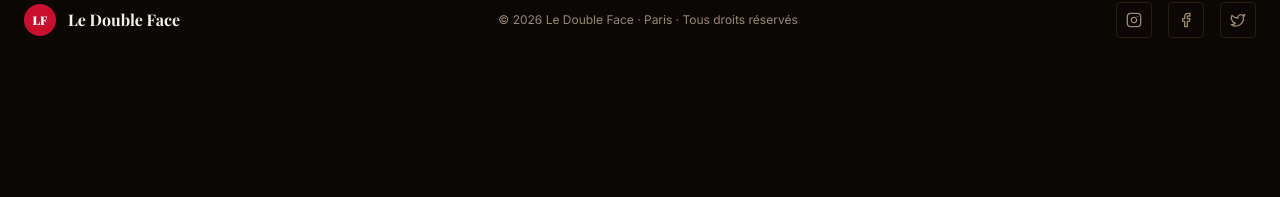
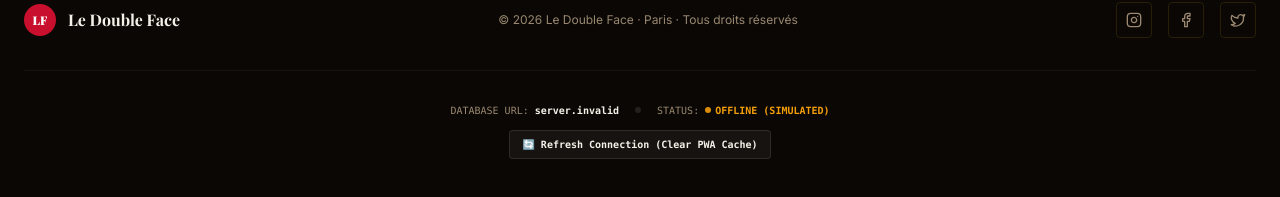
Before and after one commit to lfaz433/ledoubleface, a React (Vite) app: page / in a window 1280 px wide. Shown: the part 3854-4051 px from the top of the page. Before the commit the page ends 3940 px from the top, so only its background shows below. Built offline with nearby package versions, Linux system fonts and the light colour scheme; no server answers; the database is empty; a web font is replaced by a local one.

Commit message:
feat: add real-time connection diagnostics and PWA cache reset functionality

```diff
--- a/src/app/components/AdminDashboard.tsx
+++ b/src/app/components/AdminDashboard.tsx
@@ -76,6 +76,24 @@ export function AdminDashboard() {
   const [orders, setOrders] = useState<Order[]>([]);
   const [loading, setLoading] = useState(true);
   const [dbError, setDbError] = useState(false);
+
+  const forceReload = async () => {
+    if (typeof window !== "undefined" && "serviceWorker" in navigator) {
+      try {
+        const registrations = await navigator.serviceWorker.getRegistrations();
+        for (const reg of registrations) {
+          await reg.unregister();
+        }
+        if ("caches" in window) {
+          const cacheNames = await caches.keys();
+          await Promise.all(cacheNames.map(name => caches.delete(name)));
+        }
+      } catch (err) {
+        console.error("Failed to unregister service worker / clear cache:", err);
+      }
+    }
+    window.location.href = window.location.origin + window.location.pathname + "?t=" + Date.now();
+  };
 
   const [editingProduct, setEditingProduct] = useState<Product | null>(null);
   const [showProductForm, setShowProductForm] = useState(false);
@@ -1132,8 +1150,14 @@ export function AdminDashboard() {
           <div className="flex items-center gap-2">
             <span className="text-[#8E7E70] font-mono text-xs uppercase tracking-widest">{section} console</span>
           </div>
-          <div className="flex items-center gap-4 text-xs font-mono">
-            <span className="text-[#8E7E70]">SUPABASE STATUS:</span>
+          <div className="flex items-center gap-6 text-xs font-mono">
+            <div className="flex items-center gap-1.5">
+              <span className="text-[#8E7E70]">DB URL:</span>
+              <span className="text-white font-bold">{import.meta.env.VITE_SUPABASE_URL ? import.meta.env.VITE_SUPABASE_URL.replace("https://", "") : "NOT DEFINED"}</span>
+            </div>
+            <div className="flex items-center gap-3">
+              <div className="flex items-center gap-1.5">
+                <span className="text-[#8E7E70]">STATUS:</span>
                 {(!supabase || supabase.isMock || dbError) ? (
                   <span className="flex items-center gap-1.5 font-bold text-[#F59E0B]">
                     <span className="w-1.5 h-1.5 rounded-full bg-[#F59E0B]" /> OFFLINE (SIMULATED)
@@ -1143,6 +1167,15 @@ export function AdminDashboard() {
                     <span className="w-1.5 h-1.5 rounded-full bg-[#10B981]" /> ONLINE
                   </span>
                 )}
+              </div>
+              <button
+                onClick={forceReload}
+                className="px-2 py-1 bg-white/5 border border-white/10 hover:bg-white/10 active:scale-95 text-[#E5D5C5] rounded text-[9px] font-mono transition-all cursor-pointer"
+                title="Refresh Console Connection (Clear Cache)"
+              >
+                🔄 REFRESH
+              </button>
+            </div>
           </div>
         </header>
 
--- a/src/app/components/ClientOrdering.tsx
+++ b/src/app/components/ClientOrdering.tsx
@@ -76,6 +76,24 @@ export function ClientOrdering({ tableId, area }: { tableId: string; area: strin
 
   // Waiter State
   const [waiterCalled, setWaiterCalled] = useState(false);
+
+  const forceReload = async () => {
+    if (typeof window !== "undefined" && "serviceWorker" in navigator) {
+      try {
+        const registrations = await navigator.serviceWorker.getRegistrations();
+        for (const reg of registrations) {
+          await reg.unregister();
+        }
+        if ("caches" in window) {
+          const cacheNames = await caches.keys();
+          await Promise.all(cacheNames.map(name => caches.delete(name)));
+        }
+      } catch (err) {
+        console.error("Failed to unregister service worker / clear cache:", err);
+      }
+    }
+    window.location.href = window.location.origin + window.location.pathname + "?t=" + Date.now();
+  };
 
   // Payment Selection
   const [selectedPayment, setSelectedPayment] = useState<"cash" | "visa" | "apple">("cash");
@@ -458,20 +476,20 @@ export function ClientOrdering({ tableId, area }: { tableId: string; area: strin
       setStatus("confirmed");
       setCart([]); // Clean local basket
       setOrderNote("");
-    } catch (err) {
+    } catch (err: any) {
       console.error("Order submission failed:", err);
-      alert("Submission failed. We will place a local simulated order instead.");
+      alert(`Submission failed: ${err?.message || JSON.stringify(err)}. We will place a local simulated order instead.`);
       if (typeof window !== "undefined") {
         const localOrders = JSON.parse(localStorage.getItem("ldf_orders") || "[]");
         localOrders.push({
-          id: orderId,
+          id: newOrderId,
           table_id: tableId,
           area: area || "Terrace Patio",
           status: "pending",
           total: cartTotal,
           note: finalNote || null,
           paid: false,
-          invoice_no: orderId,
+          invoice_no: newOrderId,
           created_at: new Date().toISOString()
         });
         localStorage.setItem("ldf_orders", JSON.stringify(localOrders));
@@ -479,7 +497,7 @@ export function ClientOrdering({ tableId, area }: { tableId: string; area: strin
         const localItems = JSON.parse(localStorage.getItem("ldf_order_items") || "[]");
         const newLocalItems = cart.map((item: any) => ({
           id: "li-" + Math.random().toString(36).substr(2, 6),
-          order_id: orderId,
+          order_id: newOrderId,
           product_id: item.id,
           name: item.name,
           price: item.price,
@@ -860,7 +878,13 @@ export function ClientOrdering({ tableId, area }: { tableId: string; area: strin
         <div className="px-4 py-4 flex items-center justify-between">
           <div className="flex flex-col">
             <span className="font-serif font-black text-lg text-white">Le Double Face</span>
-            <span className="font-mono text-[9px] text-[#C8102E] tracking-widest font-bold">TABLE {tableId} · {area.toUpperCase()}</span>
+            <div className="flex items-center gap-1.5 mt-0.5">
+              <span className="font-mono text-[9px] text-[#C8102E] tracking-widest font-bold">TABLE {tableId} · {area.toUpperCase()}</span>
+              <span className="w-1.5 h-1.5 rounded-full animate-pulse" style={{ backgroundColor: (!supabase || supabase.isMock || dbError) ? '#F59E0B' : '#10B981' }} />
+              <span className="font-mono text-[7px] text-[#8E7E70] uppercase tracking-wider">
+                {(!supabase || supabase.isMock || dbError) ? 'Simulated' : 'Online'}
+              </span>
+            </div>
           </div>
 
           <div className="flex items-center gap-2">
@@ -894,6 +918,18 @@ export function ClientOrdering({ tableId, area }: { tableId: string; area: strin
             </button>
           </div>
         </div>
+
+        {(!supabase || supabase.isMock || dbError) && (
+          <div className="bg-[#F59E0B]/15 border-t border-white/5 px-4 py-2.5 text-[10px] text-[#F59E0B] font-mono leading-relaxed flex items-center justify-between gap-4">
+            <span>⚠️ <strong>Simulation Mode</strong>: Connection to restaurant database failed. Orders will not sync to the kitchen.</span>
+            <button
+              onClick={forceReload}
+              className="flex-shrink-0 px-2.5 py-1 bg-[#F59E0B]/25 border border-[#F59E0B]/40 hover:bg-[#F59E0B]/35 active:scale-95 text-white rounded text-[9px] font-bold tracking-wide transition-all cursor-pointer whitespace-nowrap"
+            >
+              RESET CONNECTION
+            </button>
+          </div>
+        )}
 
         <div className="px-4 pb-3">
           <div className="relative mb-3">
@@ -1188,6 +1224,37 @@ export function ClientOrdering({ tableId, area }: { tableId: string; area: strin
           </motion.div>
         )}
       </AnimatePresence>
+
+      {/* Diagnostics / Sync Support Footer */}
+      <footer className="mt-16 px-4 py-8 border-t border-[#2A1E15]/30 flex flex-col items-center gap-2 text-center bg-[#0C0805]/50 backdrop-blur-sm">
+        <p className="font-serif italic text-[11px] text-[#8E7E70]">Le Double Face Zero-Friction Dining</p>
+        <div className="flex flex-wrap items-center justify-center gap-x-4 gap-y-1 text-[9px] font-mono mt-1 text-[#8E7E70]">
+          <div className="flex items-center gap-1">
+            <span>DB URL:</span>
+            <span className="text-[#E5D5C5] font-bold">{import.meta.env.VITE_SUPABASE_URL ? import.meta.env.VITE_SUPABASE_URL.replace("https://", "") : "NOT DEFINED"}</span>
+          </div>
+          <div className="w-1.5 h-1.5 rounded-full bg-white/10 hidden md:block" />
+          <div className="flex items-center gap-1">
+            <span>STATUS:</span>
+            {(!supabase || supabase.isMock || dbError) ? (
+              <span className="flex items-center gap-1 font-bold text-[#F59E0B]">
+                <span className="w-1.5 h-1.5 rounded-full bg-[#F59E0B]" /> OFFLINE (SIMULATED)
+              </span>
+            ) : (
+              <span className="flex items-center gap-1 font-bold text-[#10B981]">
+                <span className="w-1.5 h-1.5 rounded-full bg-[#10B981]" /> ONLINE
+              </span>
+            )}
+          </div>
+        </div>
+
+        <button
+          onClick={forceReload}
+          className="mt-3 px-3 py-1.5 bg-white/5 border border-white/10 hover:bg-white/10 active:scale-95 text-[#E5D5C5] rounded text-[9px] font-mono transition-all cursor-pointer"
+        >
+          🔄 Refresh App Connection (Reset Cache)
+        </button>
+      </footer>
     </motion.div>
   );
 }
--- a/src/app/components/LandingPage.tsx
+++ b/src/app/components/LandingPage.tsx
@@ -31,6 +31,26 @@ export function LandingPage({ onNavigate }: { onNavigate: (view: string, tableId
   const [lang, setLang] = useState<Language>("fr");
   const t = translations[lang];
 
+  const [dbError, setDbError] = useState(false);
+
+  const forceReload = async () => {
+    if (typeof window !== "undefined" && "serviceWorker" in navigator) {
+      try {
+        const registrations = await navigator.serviceWorker.getRegistrations();
+        for (const reg of registrations) {
+          await reg.unregister();
+        }
+        if ("caches" in window) {
+          const cacheNames = await caches.keys();
+          await Promise.all(cacheNames.map(name => caches.delete(name)));
+        }
+      } catch (err) {
+        console.error("Failed to unregister service worker / clear cache:", err);
+      }
+    }
+    window.location.href = window.location.origin + window.location.pathname + "?t=" + Date.now();
+  };
+
   // Shows State
   const [shows, setShows] = useState<any[]>([]);
   const [selectedShow, setSelectedShow] = useState<any | null>(null);
@@ -60,6 +80,7 @@ export function LandingPage({ onNavigate }: { onNavigate: (view: string, tableId
 
   const fetchMenu = async () => {
     try {
+      setDbError(false);
       const { data, error } = await supabase
         .from("menu_items")
         .eq("active", true)
@@ -73,6 +94,7 @@ export function LandingPage({ onNavigate }: { onNavigate: (view: string, tableId
       }
     } catch (err) {
       console.warn("LandingPage: could not fetch menu from Supabase. Using fallbacks.", err);
+      setDbError(true);
       setMenuItems(FALLBACK_MENU_ITEMS);
     } finally {
       setLoading(false);
@@ -86,11 +108,13 @@ export function LandingPage({ onNavigate }: { onNavigate: (view: string, tableId
         .select("*")
         .order("date", { ascending: true });
 
-      if (!error && data) {
+      if (error) throw error;
+      if (data) {
         setShows(data);
       }
     } catch (err) {
       console.warn("LandingPage: could not fetch shows from Supabase.", err);
+      setDbError(true);
     }
   };
 
@@ -110,6 +134,7 @@ export function LandingPage({ onNavigate }: { onNavigate: (view: string, tableId
       throw new Error("Empty DB");
     } catch (err) {
       console.warn("LandingPage: could not fetch hero config, using fallback:", err);
+      setDbError(true);
       if (typeof window !== "undefined") {
         const local = localStorage.getItem("ldf_hero_config");
         if (local) {
@@ -575,6 +600,36 @@ export function LandingPage({ onNavigate }: { onNavigate: (view: string, tableId
             ))}
           </div>
         </div>
+
+        {/* Connection Diagnostics Bar */}
+        <div className="max-w-7xl mx-auto mt-8 pt-8 border-t border-white/5 flex flex-col items-center justify-center gap-3 text-center">
+          <div className="flex flex-wrap items-center justify-center gap-x-4 gap-y-1 text-[10px] font-mono text-muted-foreground">
+            <div className="flex items-center gap-1.5">
+              <span>DATABASE URL:</span>
+              <span className="text-foreground font-bold">{import.meta.env.VITE_SUPABASE_URL ? import.meta.env.VITE_SUPABASE_URL.replace("https://", "") : "NOT DEFINED"}</span>
+            </div>
+            <div className="w-1.5 h-1.5 rounded-full bg-white/10 hidden md:block" />
+            <div className="flex items-center gap-1.5">
+              <span>STATUS:</span>
+              {(!supabase || supabase.isMock || dbError) ? (
+                <span className="flex items-center gap-1 font-bold text-[#F59E0B]">
+                  <span className="w-1.5 h-1.5 rounded-full bg-[#F59E0B] animate-pulse" /> OFFLINE (SIMULATED)
+                </span>
+              ) : (
+                <span className="flex items-center gap-1 font-bold text-[#10B981]">
+                  <span className="w-1.5 h-1.5 rounded-full bg-[#10B981]" /> ONLINE
+                </span>
+              )}
+            </div>
+          </div>
+
+          <button
+            onClick={forceReload}
+            className="px-3 py-1.5 bg-white/5 border border-white/10 hover:bg-white/10 active:scale-95 text-foreground rounded text-[10px] font-mono transition-all cursor-pointer"
+          >
+            🔄 Refresh Connection (Clear PWA Cache)
+          </button>
+        </div>
       </footer>
 
       {/* Show Detail booking modal */}
```
Lines whose indentation alone changed are shown as unchanged.
